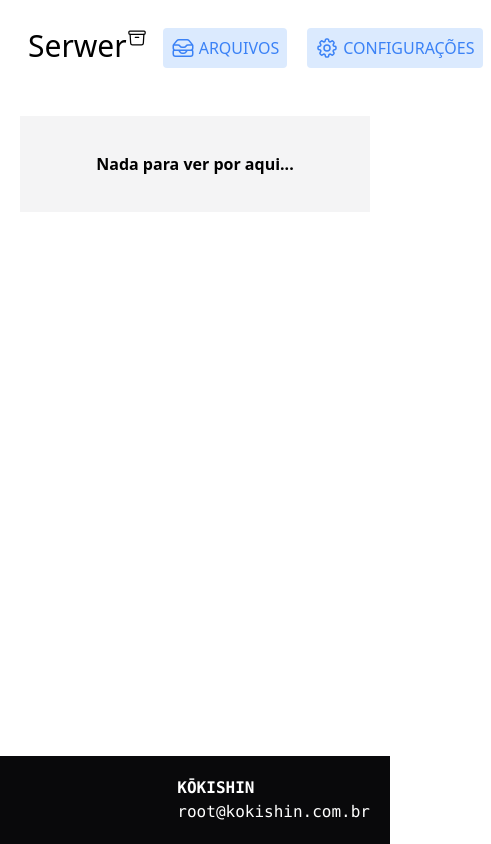
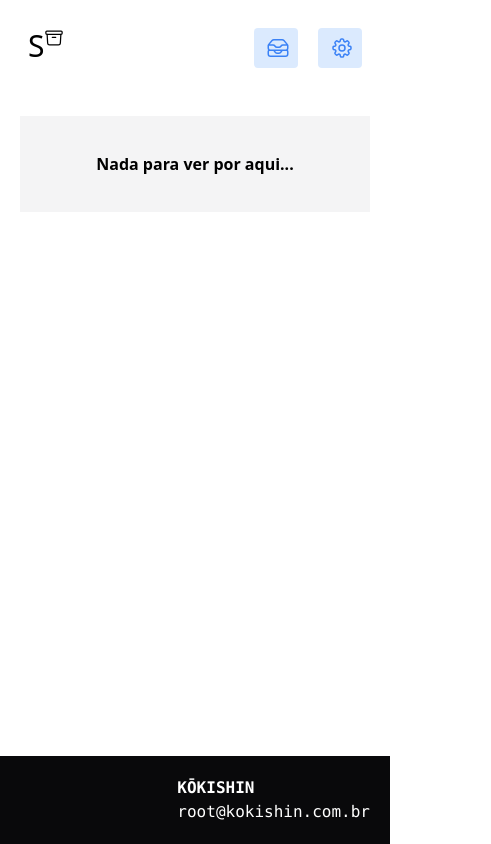
Before and after one commit to koukishinn/serwer, a plain HTML site: page www/settings.html in a window 390 px wide. Shown: the whole page, 491 px wide, since content can reach past the window. Drawn offline with nearby package versions, Linux system fonts and the light colour scheme; no server answers.

Commit message:
Improve the navbar for small devices
Signed-off-by: Rafael Campos Nunes <rcamposnunes@outlook.com>

```diff
--- a/www/application.html
+++ b/www/application.html
@@ -4,13 +4,14 @@
 	<meta charset="UTF-8">
 	<meta name="viewport" content="width=device-width, initial-scale=1.0">
 
-	<script src="https://cdn.tailwindcss.com"></script>
-	<script src="https://unpkg.com/htmx.org@2.0.4" integrity="sha384-HGfztofotfshcF7+8n44JQL2oJmowVChPTg48S+jvZoztPfvwD79OC/LTtG6dMp+" crossorigin="anonymous"></script>
+	<script src="assets/tailwindcss.3.4.16.js"></script>
+	<script src="assets/htmx.min.js" integrity="sha384-HGfztofotfshcF7+8n44JQL2oJmowVChPTg48S+jvZoztPfvwD79OC/LTtG6dMp+"></script>
   </head>
   <body class="bg-white flex flex-col min-h-screen">
 	<nav class="p-5">
 	  <ul class="flex flex-row">
-		<li class="flex p-2 text-3xl">
+		<li class="p-2 text-3xl">
+		  <div class="hidden sm:flex">
 			Serwer
 			<svg xmlns="http://www.w3.org/2000/svg"
 				 fill="none"
@@ -20,23 +21,36 @@
 				 class="size-5">
 			  <path stroke-linecap="round" stroke-linejoin="round" d="m20.25 7.5-.625 10.632a2.25 2.25 0 0 1-2.247 2.118H6.622a2.25 2.25 0 0 1-2.247-2.118L3.75 7.5M10 11.25h4M3.375 7.5h17.25c.621 0 1.125-.504 1.125-1.125v-1.5c0-.621-.504-1.125-1.125-1.125H3.375c-.621 0-1.125.504-1.125 1.125v1.5c0 .621.504 1.125 1.125 1.125Z" />
 			</svg>
+		  </div>
+		  <div class="flex sm:hidden">
+			S
+			<svg xmlns="http://www.w3.org/2000/svg"
+				 fill="none"
+				 viewbox="0 0 24 24"
+				 stroke-width="1.5"
+				 stroke="currentColor"
+				 class="size-5">
+			  <path stroke-linecap="round" stroke-linejoin="round" d="m20.25 7.5-.625 10.632a2.25 2.25 0 0 1-2.247 2.118H6.622a2.25 2.25 0 0 1-2.247-2.118L3.75 7.5M10 11.25h4M3.375 7.5h17.25c.621 0 1.125-.504 1.125-1.125v-1.5c0-.621-.504-1.125-1.125-1.125H3.375c-.621 0-1.125.504-1.125 1.125v1.5c0 .621.504 1.125 1.125 1.125Z" />
+			</svg>
+		  </div>
 		</li>
 		<li class="grow"></li>
 		<li class="p-2 mr-1 uppercase">
 		  <a href="/app" class="flex items-center transition-all duration-75 p-2 bg-blue-100 text-blue-500 hover:text-blue-700 rounded">
-			arquivos
+			<span class="hidden sm:block">arquivos</span>
 			<svg xmlns="http://www.w3.org/2000/svg"
 				 fill="none"
 				 viewBox="0 0 24 24"
 				 stroke-width="1.5"
 				 stroke="currentColor"
 				 class="size-6 ml-1">
-			  <path stroke-linecap="round" stroke-linejoin="round" d="m7.875 14.25 1.214 1.942a2.25 2.25 0 0 0 1.908 1.058h2.006c.776 0 1.497-.4 1.908-1.058l1.214-1.942M2.41 9h4.636a2.25 2.25 0 0 1 1.872 1.002l.164.246a2.25 2.25 0 0 0 1.872 1.002h2.092a2.25 2.25 0 0 0 1.872-1.002l.164-.246A2.25 2.25 0 0 1 16.954 9h4.636M2.41 9a2.25 2.25 0 0 0-.16.832V12a2.25 2.25 0 0 0 2.25 2.25h15A2.25 2.25 0 0 0 21.75 12V9.832c0-.287-.055-.57-.16-.832M2.41 9a2.25 2.25 0 0 1 .382-.632l3.285-3.832a2.25 2.25 0 0 1 1.708-.786h8.43c.657 0 1.281.287 1.709.786l3.284 3.832c.163.19.291.404.382.632M4.5 20.25h15A2.25 2.25 0 0 0 21.75 18v-2.625c0-.621-.504-1.125-1.125-1.125H3.375c-.621 0-1.125.504-1.125 1.125V18a2.25 2.25 0 0 0 2.25 2.25Z" /></svg>
+			  <path stroke-linecap="round" stroke-linejoin="round" d="m7.875 14.25 1.214 1.942a2.25 2.25 0 0 0 1.908 1.058h2.006c.776 0 1.497-.4 1.908-1.058l1.214-1.942M2.41 9h4.636a2.25 2.25 0 0 1 1.872 1.002l.164.246a2.25 2.25 0 0 0 1.872 1.002h2.092a2.25 2.25 0 0 0 1.872-1.002l.164-.246A2.25 2.25 0 0 1 16.954 9h4.636M2.41 9a2.25 2.25 0 0 0-.16.832V12a2.25 2.25 0 0 0 2.25 2.25h15A2.25 2.25 0 0 0 21.75 12V9.832c0-.287-.055-.57-.16-.832M2.41 9a2.25 2.25 0 0 1 .382-.632l3.285-3.832a2.25 2.25 0 0 1 1.708-.786h8.43c.657 0 1.281.287 1.709.786l3.284 3.832c.163.19.291.404.382.632M4.5 20.25h15A2.25 2.25 0 0 0 21.75 18v-2.625c0-.621-.504-1.125-1.125-1.125H3.375c-.621 0-1.125.504-1.125 1.125V18a2.25 2.25 0 0 0 2.25 2.25Z" />
+			</svg>
 		  </a>
 		</li>
 		<li class="p-2 uppercase">
 		  <a href="/settings" class="flex items-center transition-all duration-75 p-2 bg-blue-100 text-blue-500 hover:text-blue-700 rounded">
-			configurações
+			<span class="hidden sm:block">configurações</span>
 			<svg xmlns="http://www.w3.org/2000/svg"
 				 fill="none"
 				 viewBox="0 0 24 24"
--- a/www/settings.html
+++ b/www/settings.html
@@ -4,13 +4,14 @@
 	<meta charset="UTF-8">
 	<meta name="viewport" content="width=device-width, initial-scale=1.0">
 
-	<script src="https://cdn.tailwindcss.com"></script>
-	<script src="https://unpkg.com/htmx.org@2.0.4" integrity="sha384-HGfztofotfshcF7+8n44JQL2oJmowVChPTg48S+jvZoztPfvwD79OC/LTtG6dMp+" crossorigin="anonymous"></script>
+	<script src="assets/tailwindcss.3.4.16.js"></script>
+	<script src="assets/htmx.min.js" integrity="sha384-HGfztofotfshcF7+8n44JQL2oJmowVChPTg48S+jvZoztPfvwD79OC/LTtG6dMp+"></script>
   </head>
   <body class="bg-white flex flex-col min-h-screen">
 	<nav class="p-5">
 	  <ul class="flex flex-row">
-		<li class="flex p-2 text-3xl">
+		<li class="p-2 text-3xl">
+		  <div class="hidden sm:flex">
 			Serwer
 			<svg xmlns="http://www.w3.org/2000/svg"
 				 fill="none"
@@ -20,33 +21,45 @@
 				 class="size-5">
 			  <path stroke-linecap="round" stroke-linejoin="round" d="m20.25 7.5-.625 10.632a2.25 2.25 0 0 1-2.247 2.118H6.622a2.25 2.25 0 0 1-2.247-2.118L3.75 7.5M10 11.25h4M3.375 7.5h17.25c.621 0 1.125-.504 1.125-1.125v-1.5c0-.621-.504-1.125-1.125-1.125H3.375c-.621 0-1.125.504-1.125 1.125v1.5c0 .621.504 1.125 1.125 1.125Z" />
 						</svg>
+		  </div>
+		  <div class="flex sm:hidden">
+			S
+			<svg xmlns="http://www.w3.org/2000/svg"
+				 fill="none"
+				 viewbox="0 0 24 24"
+				 stroke-width="1.5"
+				 stroke="currentColor"
+				 class="size-5">
+			  <path stroke-linecap="round" stroke-linejoin="round" d="m20.25 7.5-.625 10.632a2.25 2.25 0 0 1-2.247 2.118H6.622a2.25 2.25 0 0 1-2.247-2.118L3.75 7.5M10 11.25h4M3.375 7.5h17.25c.621 0 1.125-.504 1.125-1.125v-1.5c0-.621-.504-1.125-1.125-1.125H3.375c-.621 0-1.125.504-1.125 1.125v1.5c0 .621.504 1.125 1.125 1.125Z" />
+						</svg>
+		  </div>
 		</li>
 		<li class="grow"></li>
 		<li class="p-2 mr-1 uppercase">
 		  <a href="/app" class="flex items-center transition-all duration-75 p-2 bg-blue-100 text-blue-500 hover:text-blue-700 rounded">
+			<span class="hidden sm:block">arquivos</span>
 			<svg xmlns="http://www.w3.org/2000/svg"
 				 fill="none"
 				 viewBox="0 0 24 24"
 				 stroke-width="1.5"
 				 stroke="currentColor"
-				 class="size-6 mr-1">
+				 class="size-6 ml-1">
 			  <path stroke-linecap="round" stroke-linejoin="round" d="m7.875 14.25 1.214 1.942a2.25 2.25 0 0 0 1.908 1.058h2.006c.776 0 1.497-.4 1.908-1.058l1.214-1.942M2.41 9h4.636a2.25 2.25 0 0 1 1.872 1.002l.164.246a2.25 2.25 0 0 0 1.872 1.002h2.092a2.25 2.25 0 0 0 1.872-1.002l.164-.246A2.25 2.25 0 0 1 16.954 9h4.636M2.41 9a2.25 2.25 0 0 0-.16.832V12a2.25 2.25 0 0 0 2.25 2.25h15A2.25 2.25 0 0 0 21.75 12V9.832c0-.287-.055-.57-.16-.832M2.41 9a2.25 2.25 0 0 1 .382-.632l3.285-3.832a2.25 2.25 0 0 1 1.708-.786h8.43c.657 0 1.281.287 1.709.786l3.284 3.832c.163.19.291.404.382.632M4.5 20.25h15A2.25 2.25 0 0 0 21.75 18v-2.625c0-.621-.504-1.125-1.125-1.125H3.375c-.621 0-1.125.504-1.125 1.125V18a2.25 2.25 0 0 0 2.25 2.25Z" />
 									</svg>
-			arquivos
 		  </a>
 		</li>
 		<li class="p-2 uppercase">
 		  <a href="/settings" class="flex items-center transition-all duration-75 p-2 bg-blue-100 text-blue-500 hover:text-blue-700 rounded">
+			<span class="hidden sm:block">configurações</span>
 			<svg xmlns="http://www.w3.org/2000/svg"
 				 fill="none"
 				 viewBox="0 0 24 24"
 				 stroke-width="1.5"
 				 stroke="currentColor"
-				 class="size-6 mr-1">
+				 class="size-6 ml-1">
 			  <path stroke-linecap="round" stroke-linejoin="round" d="M10.343 3.94c.09-.542.56-.94 1.11-.94h1.093c.55 0 1.02.398 1.11.94l.149.894c.07.424.384.764.78.93.398.164.855.142 1.205-.108l.737-.527a1.125 1.125 0 0 1 1.45.12l.773.774c.39.389.44 1.002.12 1.45l-.527.737c-.25.35-.272.806-.107 1.204.165.397.505.71.93.78l.893.15c.543.09.94.559.94 1.109v1.094c0 .55-.397 1.02-.94 1.11l-.894.149c-.424.07-.764.383-.929.78-.165.398-.143.854.107 1.204l.527.738c.32.447.269 1.06-.12 1.45l-.774.773a1.125 1.125 0 0 1-1.449.12l-.738-.527c-.35-.25-.806-.272-1.203-.107-.398.165-.71.505-.781.929l-.149.894c-.09.542-.56.94-1.11.94h-1.094c-.55 0-1.019-.398-1.11-.94l-.148-.894c-.071-.424-.384-.764-.781-.93-.398-.164-.854-.142-1.204.108l-.738.527c-.447.32-1.06.269-1.45-.12l-.773-.774a1.125 1.125 0 0 1-.12-1.45l.527-.737c.25-.35.272-.806.108-1.204-.165-.397-.506-.71-.93-.78l-.894-.15c-.542-.09-.94-.56-.94-1.109v-1.094c0-.55.398-1.02.94-1.11l.894-.149c.424-.07.765-.383.93-.78.165-.398.143-.854-.108-1.204l-.526-.738a1.125 1.125 0 0 1 .12-1.45l.773-.773a1.125 1.125 0 0 1 1.45-.12l.737.527c.35.25.807.272 1.204.107.397-.165.71-.505.78-.929l.15-.894Z" />
 			  <path stroke-linecap="round" stroke-linejoin="round" d="M15 12a3 3 0 1 1-6 0 3 3 0 0 1 6 0Z" />
 			</svg>
-			configurações
 		  </a>
 		</li>
 	  </ul>
```
Also changed, not shown: www/index.html (+2 -2 lines). Lines whose indentation alone changed are shown as unchanged.
